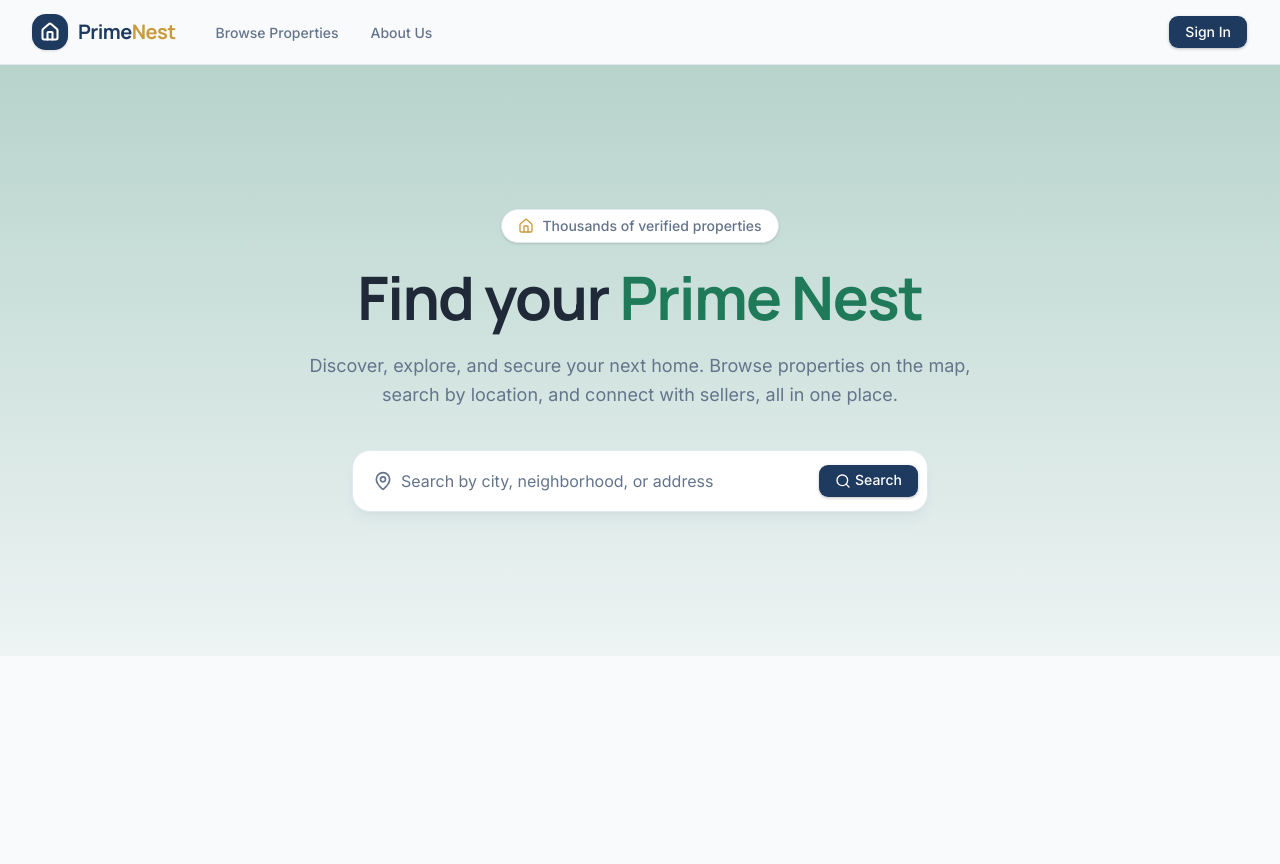
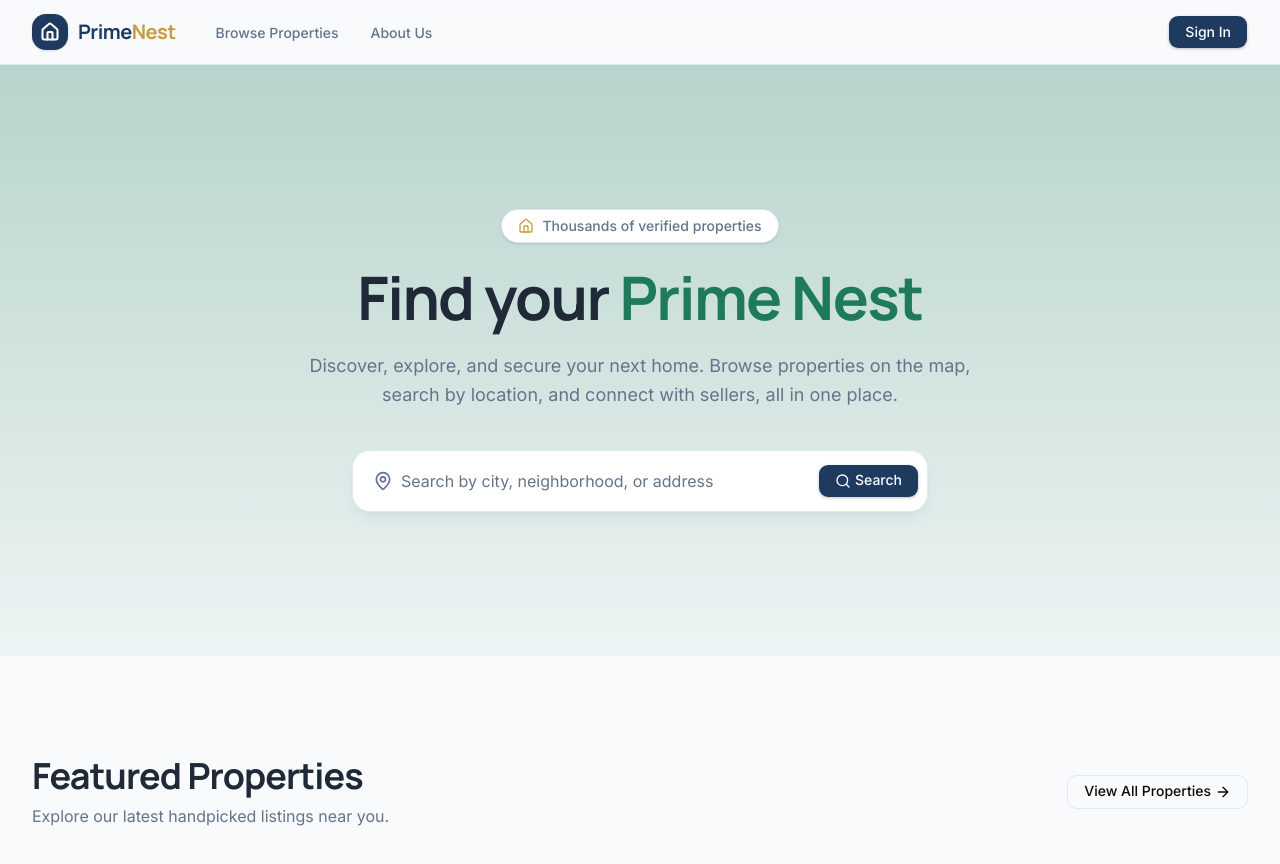
Before and after one commit to arafatYasir/PrimeNest, a React (Vite) app in the folder frontend/: page / in a window 1280 px wide. Shown: the top 864 px of the page. Before the commit the page ends 800 px from the top, so only its background shows below. Built offline with nearby package versions, Linux system fonts and the light colour scheme.

Commit message:
Created reusable container component and featured properties section header parts

```diff
--- /dev/null
+++ b/frontend/src/components/Container.tsx
@@ -0,0 +1,9 @@
+const Container = ({ children }: { children: React.ReactNode }) => {
+    return (
+        <div className="container mx-auto py-25 px-4 sm:px-6 lg:px-8">
+            {children}
+        </div>
+    )
+}
+
+export default Container
--- a/frontend/src/components/Navbar.tsx
+++ b/frontend/src/components/Navbar.tsx
@@ -10,7 +10,7 @@ const navItems = [
 
 export default function Navbar() {
     return (
-        <header className="sticky top-0 z-50 w-full border-b border-border bg-background/80 backdrop-blur-md supports-backdrop-filter:bg-background/60">
+        <header className="sticky top-0 z-50 w-full border-b border-border bg-background/80 backdrop-blur-xs supports-backdrop-filter:bg-background/50">
             <nav className="container mx-auto flex h-16 items-center justify-between px-4 sm:px-6 lg:px-8">
                 {/* ---- Logo + Nav links ---- */}
                 <div className="flex items-center gap-10">
--- /dev/null
+++ b/frontend/src/components/home/FeaturedProperties.tsx
@@ -0,0 +1,35 @@
+import { ArrowRight } from "lucide-react";
+import { Button } from "@/components/ui/button";
+import Container from "../Container";
+import { Link } from "react-router";
+
+export default function FeaturedProperties() {
+    return (
+        <section className="bg-background">
+            <Container>
+                <div className="flex flex-col items-start justify-between gap-6 sm:flex-row sm:items-center">
+                    <div>
+                        <h2 className="font-heading text-3xl font-bold tracking-tight text-text sm:text-4xl">
+                            Featured Properties
+                        </h2>
+                        <p className="mt-2 text-base text-text-secondary">
+                            Explore our latest handpicked listings near you.
+                        </p>
+                    </div>
+
+                    <Link to="/properties">
+                        <Button
+                            variant="outline"
+                            size="lg"
+                        >
+                            View All Properties
+                            <ArrowRight className="h-4 w-4 transition-transform duration-200 group-hover:translate-x-1" />
+                        </Button>
+                    </Link>
+                </div>
+
+                {/* Property cards grid goes here later */}
+            </Container>
+        </section>
+    );
+}
--- a/frontend/src/components/home/Hero.tsx
+++ b/frontend/src/components/home/Hero.tsx
@@ -36,7 +36,6 @@ export default function Hero() {
                         </div>
                         <Button
                             size="lg"
-                            className="cursor-pointer"
                         >
                             <Search className="h-4 w-4" />
                             <span className="hidden sm:inline">Search</span>
--- a/frontend/src/components/ui/button.tsx
+++ b/frontend/src/components/ui/button.tsx
@@ -4,7 +4,7 @@ import { cva, type VariantProps } from "class-variance-authority"
 import { cn } from "@/lib/utils"
 
 const buttonVariants = cva(
-  "group/button inline-flex shrink-0 items-center justify-center rounded-lg border border-transparent bg-clip-padding text-xs/relaxed font-medium whitespace-nowrap transition-all outline-none select-none focus-visible:border-ring focus-visible:ring-2 focus-visible:ring-ring/30 active:not-aria-[haspopup]:translate-y-px disabled:pointer-events-none disabled:opacity-50 aria-invalid:border-destructive aria-invalid:ring-2 aria-invalid:ring-destructive/20 dark:aria-invalid:border-destructive/50 dark:aria-invalid:ring-destructive/40 [&_svg]:pointer-events-none [&_svg]:shrink-0 [&_svg:not([class*='size-'])]:size-4",
+  "group/button inline-flex shrink-0 items-center justify-center rounded-lg border border-transparent bg-clip-padding text-xs/relaxed font-medium whitespace-nowrap transition-all outline-none select-none focus-visible:border-ring focus-visible:ring-2 focus-visible:ring-ring/30 active:not-aria-[haspopup]:translate-y-px disabled:pointer-events-none disabled:opacity-50 aria-invalid:border-destructive aria-invalid:ring-2 aria-invalid:ring-destructive/20 dark:aria-invalid:border-destructive/50 dark:aria-invalid:ring-destructive/40 [&_svg]:pointer-events-none [&_svg]:shrink-0 [&_svg:not([class*='size-'])]:size-4 cursor-pointer",
   {
     variants: {
       variant: {
--- a/frontend/src/pages/HomePage.tsx
+++ b/frontend/src/pages/HomePage.tsx
@@ -1,3 +1,4 @@
+import FeaturedProperties from "@/components/home/FeaturedProperties"
 import Hero from "@/components/home/Hero"
 
 const HomePage = () => {
@@ -5,6 +6,9 @@ const HomePage = () => {
         <>
             {/* ---- Hero Section ---- */}
             <Hero />
+
+            {/* ---- Featured Properties Section ---- */}
+            <FeaturedProperties />
         </>
     )
 }
```
